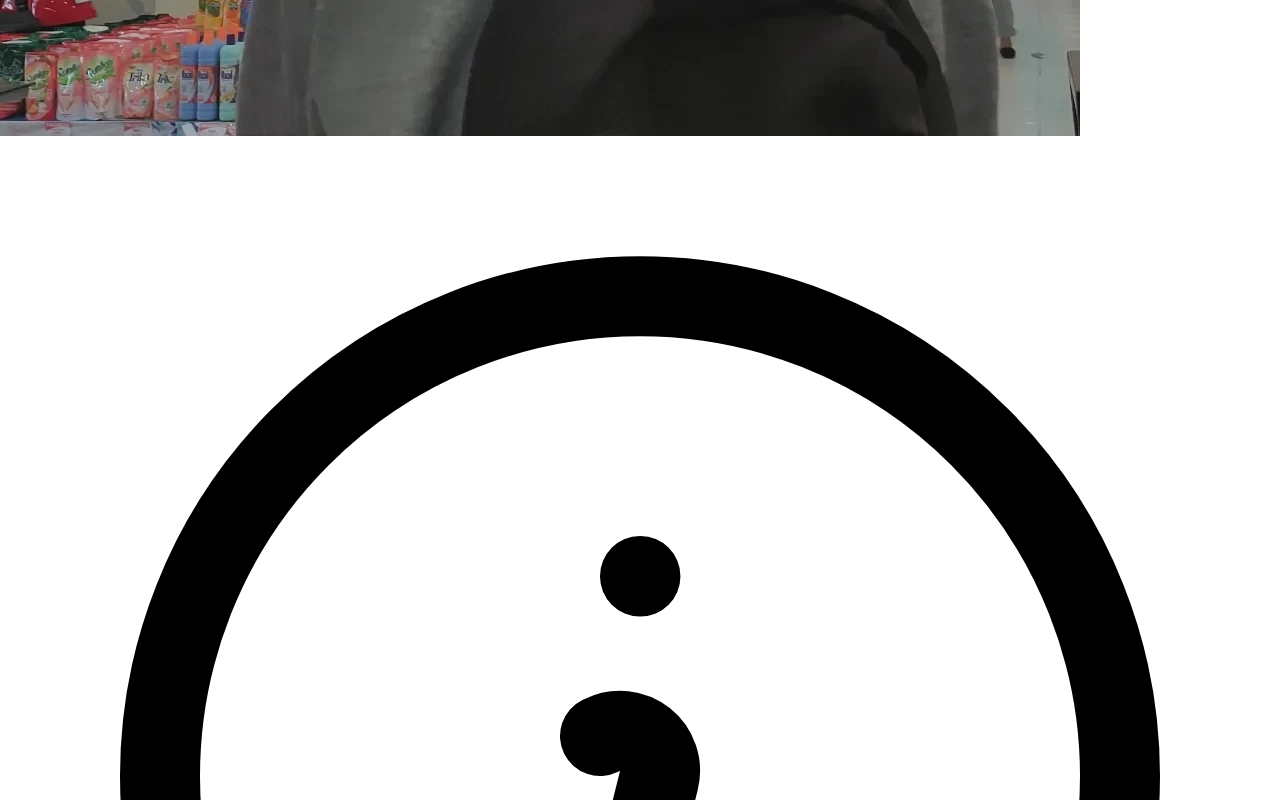
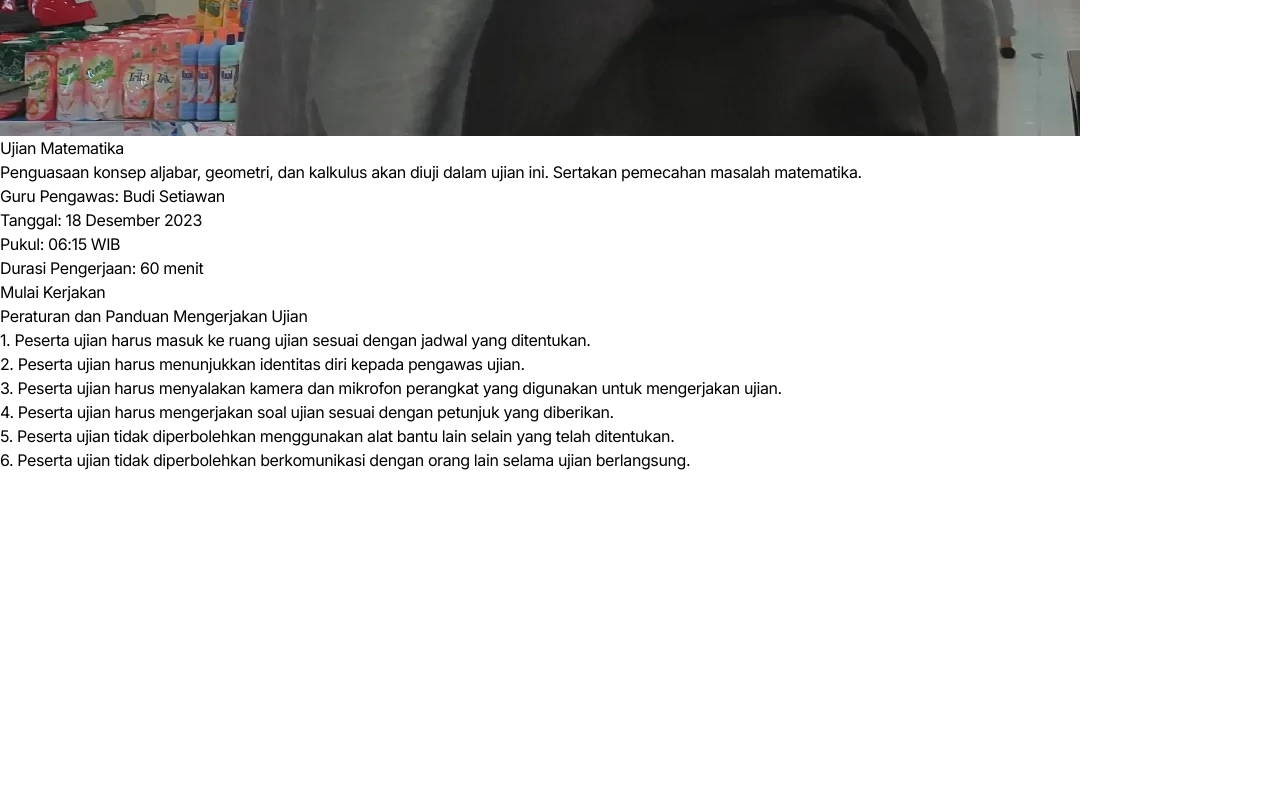
Before and after one commit to zaamaulan/fe-stemanika-exams, a React (Vite) app: page /exam/38 in a window 1280 px wide. Shown: the part 3400-4200 px from the top of the page. After the commit the page ends 3872 px from the top, so only its background shows below. Built offline with nearby package versions, Linux system fonts and the light colour scheme; no server answers.

Commit message:
stylize the exam details and exam list views

```diff
--- a/src/components/Ujian/UjianDetail.jsx
+++ b/src/components/Ujian/UjianDetail.jsx
@@ -5,6 +5,8 @@ import { useUjianContext } from '../../context/ujianContext'
 import Card from '../Card/Card'
 import { format } from 'date-fns'
 import { id } from 'date-fns/locale'
+import ButtonPrimary from '../UI/Button'
+import { motion } from 'framer-motion'
 
 const UjianDetail = () => {
   const { examId } = useParams()
@@ -14,49 +16,77 @@ const UjianDetail = () => {
   const ujian = ujianData.find((ujian) => ujian.id === parseInt(examId))
 
   return (
+    <>
+      {ujian ? (
         <section className="px-6 md:items-center xl:flex xl:w-full xl:flex-col xl:px-40 xl:py-20">
           <div className="min-w-sm mb-6 w-full xl:mb-14">
-        {ujian ? (
-          <Card className={''}>
-            <svg
-              xmlns="http://www.w3.org/2000/svg"
-              fill="none"
-              viewBox="0 0 24 24"
-              strokeWidth={1.5}
-              stroke="currentColor"
-              className="h-6 w-6"
-            >
-              <path
-                strokeLinecap="round"
-                strokeLinejoin="round"
-                d="m11.25 11.25.041-.02a.75.75 0 0 1 1.063.852l-.708 2.836a.75.75 0 0 0 1.063.853l.041-.021M21 12a9 9 0 1 1-18 0 9 9 0 0 1 18 0Zm-9-3.75h.008v.008H12V8.25Z"
-              />
-            </svg>
+            <div className="gap-6 xl:flex">
+              <div className="basis-3/4">
+                <div className="mb-4">
+                  <h1 className="mb-2 flex text-4xl font-bold text-black xl:text-5xl/[1.3]">
+                    {ujian.attributes.nama_ujian}
+                  </h1>
 
-            <div className="mb-10">
-              <h1 className="mb-2 mt-4 text-2xl font-semibold text-black">{ujian.attributes.nama_ujian}</h1>
-
-              <p className={`mb-6 line-clamp-3 text-sm text-gray-500`}>{ujian.attributes.deskripsi}</p>
+                  <p className="mb-6 max-w-screen-md text-sm text-gray-500 xl:text-base">
+                    {ujian.attributes.deskripsi}
+                  </p>
                 </div>
-            <div>
-              <p className="mb-2 text-sm font-medium text-black">
+                <div className="mb-6 ">
+                  <p className="mb-2 flex text-sm text-black xl:text-base">
+                    Guru Pengawas: {ujian.attributes.pengawas}
+                  </p>
+                  <p className="mb-2 flex text-sm text-black xl:text-base">
                     Tanggal: {format(new Date(ujian.attributes.waktu_mulai), 'dd MMMM yyyy', { locale: id })}
                   </p>
-              <p className="mb-2 text-sm font-medium text-black">
+                  <p className="mb-2 flex text-sm text-black xl:text-base">
                     Pukul: {format(new Date(ujian.attributes.waktu_mulai), 'HH:mm', { locale: id })} WIB
                   </p>
-              <p className="mb-2 text-sm font-medium text-black">
+                  <p className="mb-2 flex text-sm text-black xl:text-base">
                     Durasi Pengerjaan: {ujian.attributes.durasi_ujian} menit
                   </p>
                 </div>
-            {/* <ButtonPrimary>Detail</ButtonPrimary> */}
-            <Link to={`/exam/${examId}/form`}>Kerjakan</Link>
-          </Card>
-        ) : (
-          <p>Exam not found</p>
-        )}
+
+                <Link to={`/exam/${examId}/form`}>
+                  <ButtonPrimary>Mulai Kerjakan</ButtonPrimary>
+                </Link>
+              </div>
+              <motion.div className='pt-20 xl:pt-0'>
+                <motion.h1
+                  initial={{ opacity: 0, x: 10 }}
+                  animate={{ opacity: 1, x: 0 }}
+                  transition={{ delay: 0.6, duration: 1, ease: 'easeOut' }}
+                  className="mb-4 flex text-2xl font-bold text-black xl:text-3xl border-b pb-4"
+                >
+                  Peraturan dan Panduan Mengerjakan Ujian
+                </motion.h1>
+                <motion.div
+                  initial={{ opacity: 0, x: 10 }}
+                  animate={{ opacity: 1, x: 0 }}
+                  transition={{ delay: 1, duration: 1, ease: 'easeOut' }}
+                >
+                  <div className='text-sm xl:text-base space-y-2  text-gray-600'>
+                    <p>1. Peserta ujian harus masuk ke ruang ujian sesuai dengan jadwal yang ditentukan.</p>
+                    <p>2. Peserta ujian harus menunjukkan identitas diri kepada pengawas ujian.</p>
+                    <p>
+                      3. Peserta ujian harus menyalakan kamera dan mikrofon perangkat yang digunakan untuk mengerjakan
+                      ujian.
+                    </p>
+                    <p>4. Peserta ujian harus mengerjakan soal ujian sesuai dengan petunjuk yang diberikan.</p>
+                    <p>5. Peserta ujian tidak diperbolehkan menggunakan alat bantu lain selain yang telah ditentukan.</p>
+                    <p>6. Peserta ujian tidak diperbolehkan berkomunikasi dengan orang lain selama ujian berlangsung.</p>
+                  </div>
+                </motion.div>
+              </motion.div>
+            </div>
           </div>
         </section>
+      ) : (
+        <div className="-mt-28 flex h-screen flex-col items-center justify-center">
+          <p className="mb-4 flex text-4xl font-bold text-black xl:text-6xl">404</p>
+          <p className="mb-4 flex text-4xl font-medium capitalize text-black xl:text-xl">Ujian tidak ditemukan</p>
+        </div>
+      )}
+    </>
   )
 }
 
--- a/src/components/Ujian/UjianList.jsx
+++ b/src/components/Ujian/UjianList.jsx
@@ -1,7 +1,7 @@
 import { differenceInMinutes, isPast } from 'date-fns'
 import { motion } from 'framer-motion'
 import PropTypes from 'prop-types'
-import  { useEffect, useState } from 'react'
+import { useEffect, useState } from 'react'
 import { Link } from 'react-router-dom'
 import Card from '../Card/Card'
 import {
@@ -41,7 +41,7 @@ const UjianList = () => {
           Halaman ini berisi daftar semua ujian yang akan dilaksanakan. Anda dapat melihat jadwal ujian, dan informasi
           lainnya.
         </p>
-        <div className="relative mb-4 w-full">
+        <form onSubmit={(e) => e.preventDefault()} className="relative mb-4 w-full">
           <label htmlFor="search" className="absolute inset-y-0 left-0 flex items-center pl-3">
             <svg
               xmlns="http://www.w3.org/2000/svg"
@@ -66,7 +66,7 @@ const UjianList = () => {
             onChange={(e) => setSearchTerm(e.target.value)}
             className="w-full rounded-md border-2 p-2 pl-10 shadow-sm focus:outline-none md:max-w-xs"
           />
-        </div>
+        </form>
 
         <div className="grid grid-cols-1 gap-4 md:grid-cols-2 md:gap-10 xl:grid-cols-3">
           {sortedUjianList
@@ -121,13 +121,16 @@ const UjianList = () => {
                       </p>
                     </div> */}
                     {/* <ButtonPrimary>Detail</ButtonPrimary> */}
-                    <Link to={`/exam/${ujian.id}`} className="text-sm underline underline-offset-2">
+                    <Link to={`/exam/${ujian.id}`} className="text-sm underline">
                       Lihat Detail
                     </Link>
                   </Card>
                 </motion.div>
               )
             })}
+          {sortedUjianList.filter((ujian) =>
+            ujian.attributes.nama_ujian.toLowerCase().includes(searchTerm.toLowerCase()),
+          ).length === 0 && <div className="mt-4 text-center text-gray-500">Ujian yang kamu cari tidak ada.</div>}
         </div>
       </div>
     </section>
```
Lines whose indentation alone changed are shown as unchanged.
